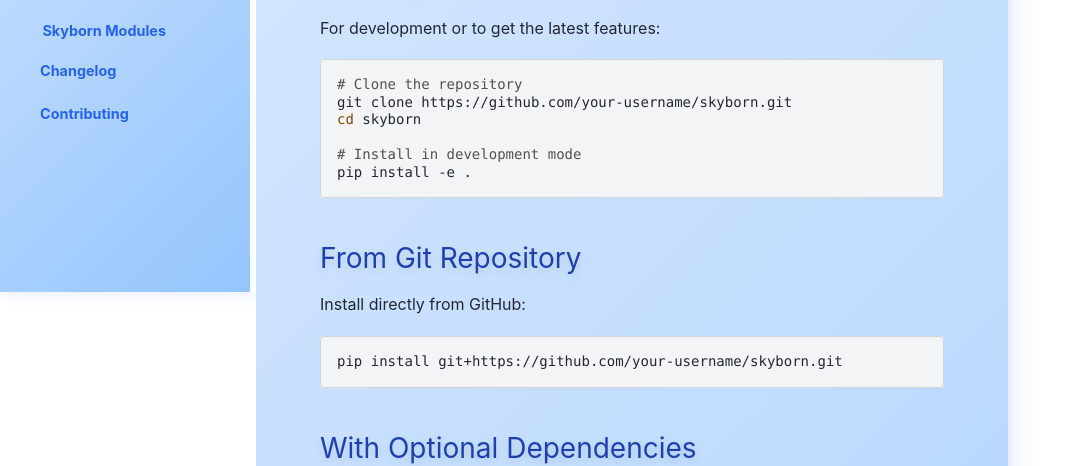
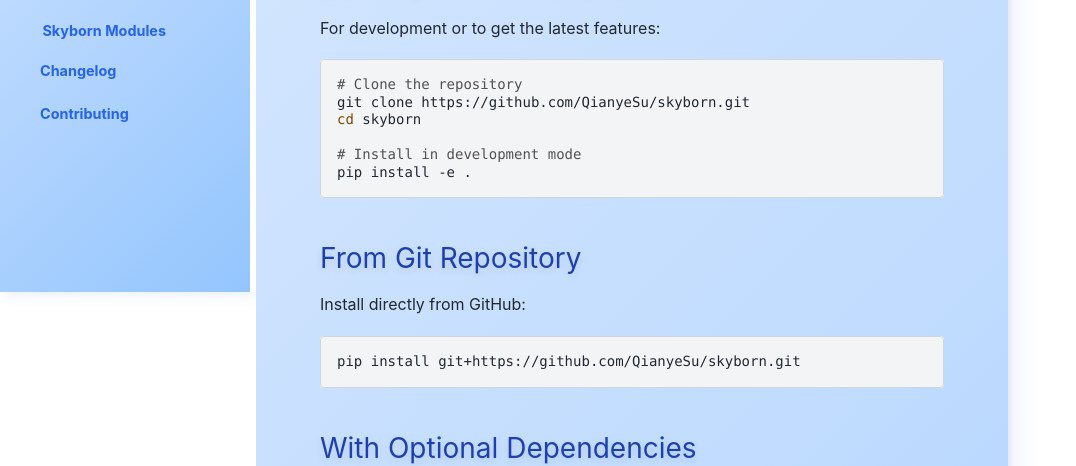
Before and after one commit to QianyeSu/Skyborn, a Sphinx documentation site: the page built from docs/source/installation.rst, in a window 1280 px wide and 900 px high, scrolled down 445 px. Shown: the part 166-632 px from the top of the window, without its empty margins (0-1076 px from the left). Built offline with Sphinx 7.4.7 and the Sphinx Book theme 1.1.4, drawn with Linux system fonts in a browser that asks for light colours; pages that are not in the unit, such as notebooks, are missing from menus; some of the changed lines change nothing that is shown.

Commit message:
fix: Update repository URL in documentation to reflect correct author

```diff
--- a/docs/source/conf.py
+++ b/docs/source/conf.py
@@ -83,7 +83,7 @@
 
 # Theme options for sphinx_book_theme
 html_theme_options = {
-    "repository_url": "https://github.com/yourusername/skyborn",
+    "repository_url": "https://github.com/QianyeSu/skyborn",
     "use_repository_button": True,
     "use_edit_page_button": True,
     "use_source_button": True,
--- a/docs/source/installation.rst
+++ b/docs/source/installation.rst
@@ -25,7 +25,7 @@
 .. code-block:: bash
 
    # Clone the repository
-   git clone https://github.com/your-username/skyborn.git
+   git clone https://github.com/QianyeSu/skyborn.git
    cd skyborn
 
    # Install in development mode
@@ -38,7 +38,7 @@
 
 .. code-block:: bash
 
-   pip install git+https://github.com/your-username/skyborn.git
+   pip install git+https://github.com/QianyeSu/skyborn.git
 
 With Optional Dependencies
 ~~~~~~~~~~~~~~~~~~~~~~~~~~
```
